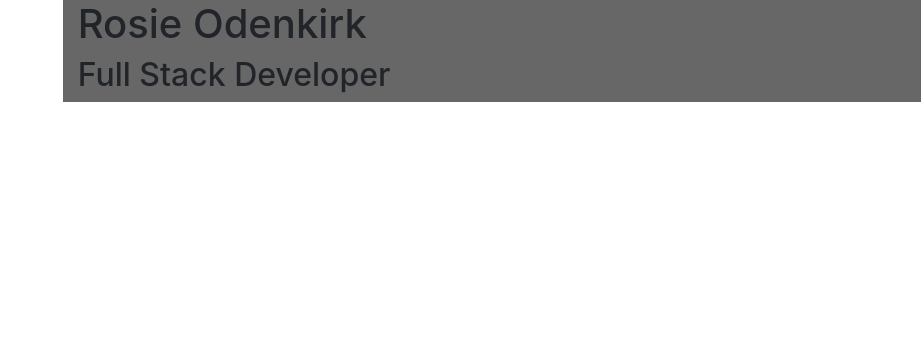
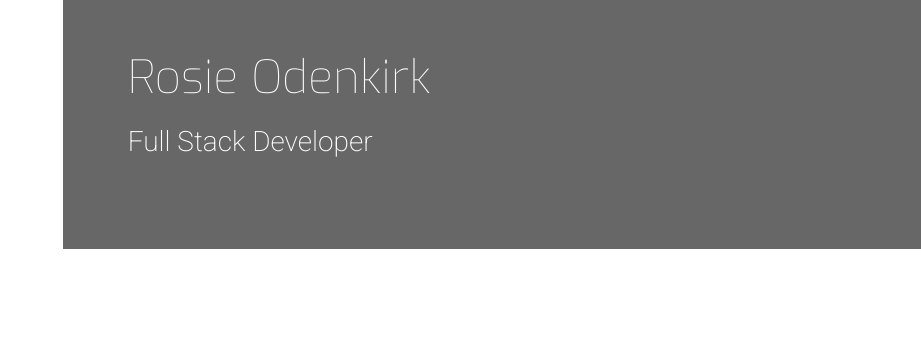
Before and after one commit to jessicafransson/bootstrap-resume, a plain HTML site: page index.html in a window 1280 px wide. Shown: the whole page, without its empty margins (359-1280 px from the left). Drawn offline with nearby package versions, Linux system fonts and the light colour scheme; files that its build step writes are made by us from their sources.

Commit message:
added name and title plus styling

```diff
--- a/css/style.css
+++ b/css/style.css
@@ -1,11 +1,20 @@
 @import url('https://fonts.googleapis.com/css?family=Roboto:100,200,300,400,500,600,700|Exo:100,200,300,400,500,600,700');
+
+/* ----------------------- Colors */
 
 .bg-color-name-title {
     background-color: #676767;
 }
 
+
+/* ----------------------- Heading */
+
 header {
     margin: 0;
+}
+
+.heading {
+    margin-left: 50px;
 }
 
 .logo {
@@ -18,3 +27,20 @@ header {
     -moz-transition: all .5s ease-in-out;
     -webkit-transition: all .5s ease-in-out;
 }
+
+.name {
+    font-family: "Exo", sans-serif;
+    font-weight: 100;
+    font-size: 46px;
+    margin-top: 50px;
+    color: #ffffff;
+}
+
+.title {
+    font-family: "Roboto", sans-serif;
+    font-weight: 200;
+    font-size: 28px;
+    margin-top: 20px;
+    margin-bottom: 90px;
+    color: #ffffff;
+}
```
